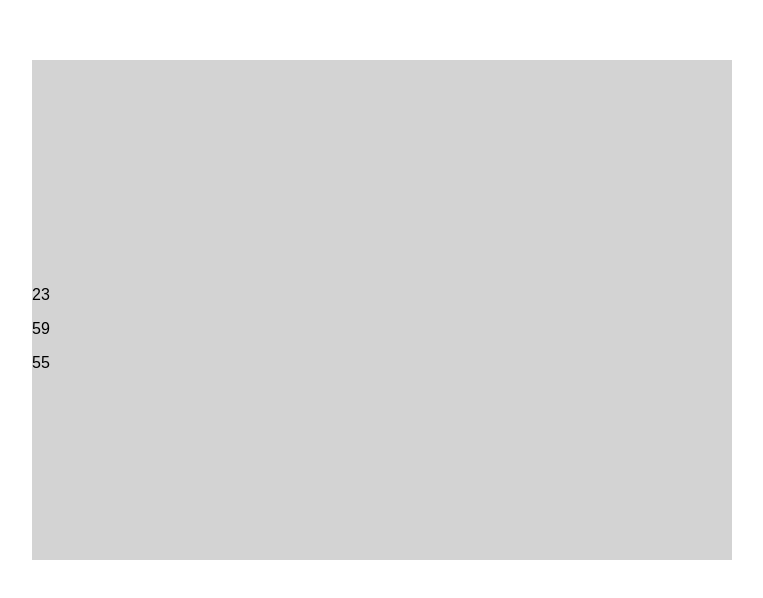
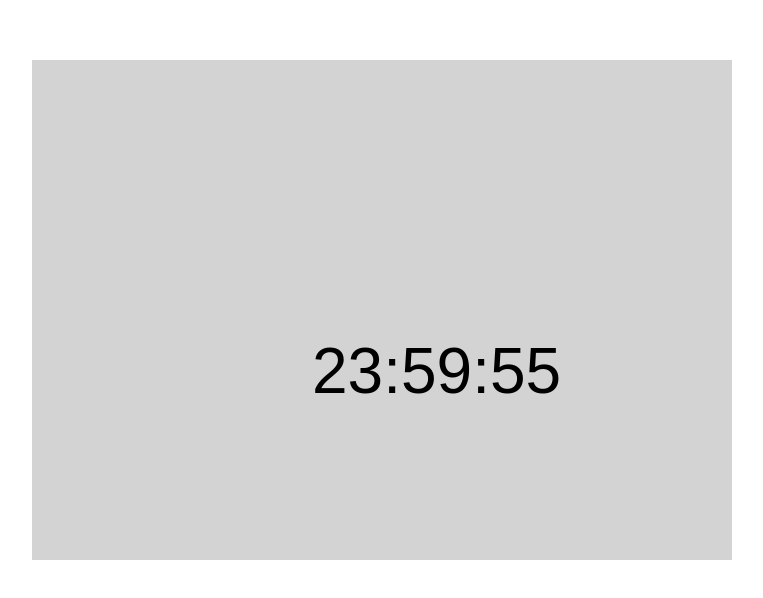
Before and after one commit to MLamson/clock, a plain HTML site: page index.html in a window 1280 px wide. Shown: the part 132-730 px from the top of the page, without its empty margins (288-1051 px from the left). Drawn offline with Linux system fonts and the light colour scheme.

Commit message:
clock done except leading zeros

```diff
--- a/index.html
+++ b/index.html
@@ -10,7 +10,9 @@
 	<div class="box">
 		<div class="clockBox">
 			<p class= "clockHour" id="hourDisplay"></p>
+			<p class="firstColon">:</p>
 			<p class= "clockMin" id="minDisplay"></p>
+			<p class="secondColon">:</p>
 			<p class= "clockSec" id="secDisplay"></p>
 
 		</div>
--- a/main.js
+++ b/main.js
@@ -21,6 +21,7 @@ if(sec === 60){
 	min++;
 	sec = 0;
 }
+
 document.getElementById("secDisplay").innerHTML = (sec);
 
 if(min === 60){
--- a/main.scss
+++ b/main.scss
@@ -7,13 +7,25 @@
 	background-color:lightgrey;
 
 	.clockBox {
+		font-size:400%;
 
 		padding-top:30%;
+		padding-left:40%;
 
-		.clock {
-			font-size: 200%;
-			text-align: center;
-			vertical-align: center;
-		}
+			.clockSec {
+				float:left;
+			}
+			.clockHour {
+				float:left;
+			}
+			.clockMin {
+				float:left;
+			}
+			.firstColon {
+				float:left;
+			}
+			.secondColon {
+				float:left;
+			}
 	}
 }
```
Also changed, not shown: main.css, 1 other file.
